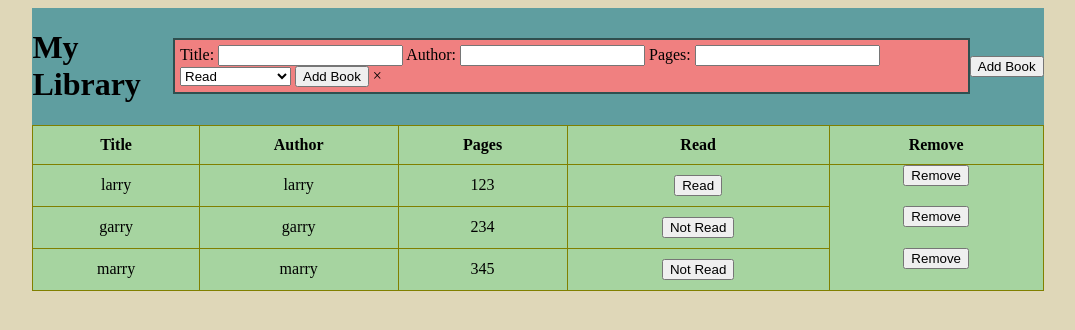
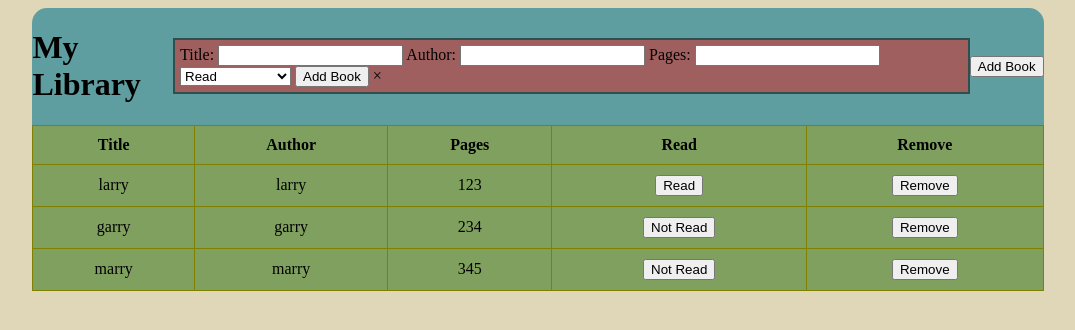
Before and after one commit to eljoey/Library, a plain HTML site: page index.html in a window 1280 px wide. Shown: the whole page, without its empty margins (102-1177 px from the left). Drawn offline with Linux system fonts and the light colour scheme.

Commit message:
make remove button functional

```diff
--- a/app.js
+++ b/app.js
@@ -46,7 +46,6 @@ function render() {
 
                 if (element[key]) {
                     readButton.value = 'Read';
-                    console.log('no')
                     readButton.setAttribute('class', 'bookRead');
                 } else {
                     readButton.value = 'Not Read';
@@ -59,15 +58,9 @@ function render() {
             newRow.appendChild(newData);
             }
         }
-// add remove button
-        let deleteButton = document.createElement('input');
-        deleteButton.type = 'button';
-        deleteButton.value = 'Remove';
-        newRow.appendChild(deleteButton);
         table.appendChild(newRow);
-
-
     });
+    addRemoveButton();
 }
 
 function clearTable() {
@@ -76,11 +69,11 @@ function clearTable() {
     }
 }
 
-// function makeReadButton(boolean) {
+// function makeReadButton(this) {
 //     let readButton = document.createElement('input');
 //     readButton.type = 'button';
 
-//     if (boolean == true) {
+//     if (this.value == true) {
 //         readButton.value = 'Read';
 //         console.log('no')
 //         readButton.setAttribute('class', 'bookRead');
@@ -88,7 +81,7 @@ function clearTable() {
 //         readButton.value = 'Not Read';
 //         readButton.setAttribute('class', 'bookUnRead');
 //     }
-//     .innerHTML = readButton;
+//     this.innerHTML = readButton;
 // }
 
 function addBookBar() {
@@ -98,3 +91,26 @@ function addBookBar() {
     let newRead = addRead.value
     addBooktoLibrary(newTitle, newAuthor, newPages, newRead)
 }
+
+function addRemoveButton() {
+    let ammount = myLibrary.length
+
+    for(let i = 0; i < ammount; i ++) {
+        let tableRow = document.querySelector('.book_'+ i);
+        let makeTD = document.createElement('td');
+        let deleteButton = document.createElement('input');
+        deleteButton.type = 'button';
+        deleteButton.value = 'Remove';
+        deleteButton.addEventListener('click',() => deleteBook(tableRow))
+        makeTD.appendChild(deleteButton)
+        tableRow.appendChild(makeTD);
+    }
+}
+
+function deleteBook(element) {
+    let bookIndex = element.className.slice(5,6);
+
+    myLibrary.splice(bookIndex, 1);
+    clearTable();
+    render();
+}
--- a/style.css
+++ b/style.css
@@ -1,6 +1,3 @@
-html {
-}
-
 body {
     background-color: rgb(223, 215, 184);
 }
@@ -13,11 +10,13 @@ header {
     margin-bottom: 10px;
     width: 80%;
     margin: auto;
+    border-top-left-radius: 15px;
+    border-top-right-radius: 15px;
 }
 
 .bookForm {
     /* display: none; */
-    background-color: lightcoral;
+    background-color: rgb(160, 95, 95);
     padding: 5px;
     border: 2px solid darkslategray;
 }
@@ -38,6 +37,6 @@ table {
     margin-top: 50px;
     width: 80%;
     margin: auto;
-    background-color: rgb(166, 212, 160)
+    background-color: rgb(128, 160, 95);
 
 }
```
